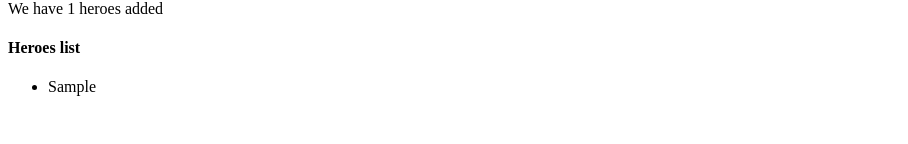
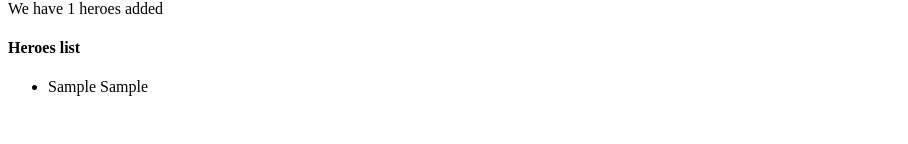
Before and after one commit to developermartins/zustand-form, a React (Create React App) app: page / in a window 1280 px wide. Both pictures are taken after typing "Sample", "Sample", "name@example.com" into the empty fields and a click on the button "Add a Hero". Shown: the part 156-300 px from the top of the page, without its empty margins (0-908 px from the left). Built offline with nearby package versions, Linux system fonts and the light colour scheme.

Commit message:
small updates

```diff
--- a/src/App.jsx
+++ b/src/App.jsx
@@ -4,17 +4,17 @@ import TheForm from './components/TheForm';
 import useStore from './store/appStore';
 
 function App() {
-    const heroes = useStore(state => state.heroes)
-    const toggleDarkMode = useStore(state => state.setDark)
-    const dark = useStore(state => state.darkMode)
+    const heroes = useStore(state => state.heroes);
+    const toggleDarkMode = useStore(state => state.setDark);
+    const dark = useStore(state => state.darkMode);
 
     useEffect(() => {
         if(dark) {
-            document.querySelector('body').classList.add('dark')
+            document.querySelector('body').classList.add('dark');
         } else {
-            document.querySelector('body').classList.remove('dark')
-        }
-    }, [dark])
+            document.querySelector('body').classList.remove('dark');
+        };
+    }, [dark]);
 
 
   return (
@@ -27,7 +27,7 @@ function App() {
         <h4>Heroes list</h4>
         <ul>
             {  heroes.map((hero) => (
-                <li>{hero.firstName}</li>
+                <li>{hero.firstName} {hero.lastName}</li>
             ))  }
         </ul>
     </div>
--- a/src/store/appStore.js
+++ b/src/store/appStore.js
@@ -5,11 +5,11 @@ const useStore = create(set => ({
     darkMode: false,
 
     setHeroes: (value) => {
-        set((state) => ({  heroes: [...state.heroes, value]  }))
+        set((state) => ({  heroes: [...state.heroes, value]  }));
     },
 
     setDark: () => {
-        set((state) => ({ darkMode: !state.darkMode }))
+        set((state) => ({ darkMode: !state.darkMode }));
     }
 }));
 
```
